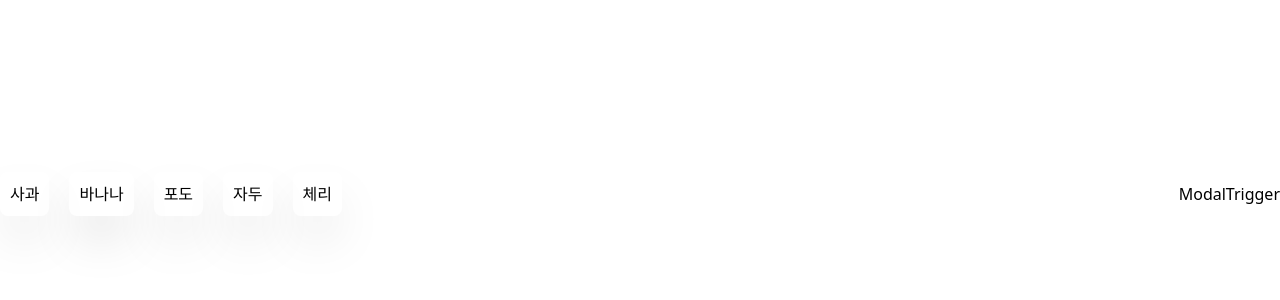
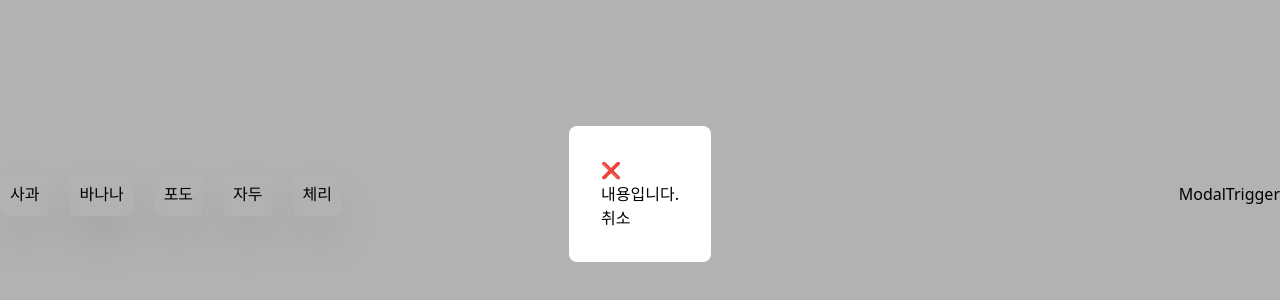
Before and after one commit to hyeon9782/user-interface-elements, a React (Vite) app: page / in a window 1280 px wide. Shown: the part 206-506 px from the top of the page. Built offline with nearby package versions, Linux system fonts and the light colour scheme.

Commit message:
rename: SelectBox => Select 컴포넌트로 이름 변경

```diff
--- a/src/components/modal/Modal.tsx
+++ b/src/components/modal/Modal.tsx
@@ -7,11 +7,10 @@ import ModalClose from "./ModalClose";
 import ModalTrigger from "./ModalTrigger";
 
 type Props = {
-  isOpen: boolean;
   children: ReactNode;
 };
 
-const Modal = ({ isOpen, children }: Props) => {
+const Modal = ({ children }: Props) => {
   useEffect(() => {
     document.body.style.overflow = "hidden";
     return () => {
@@ -20,11 +19,11 @@ const Modal = ({ isOpen, children }: Props) => {
   }, []);
   return (
     <>
-      {isOpen && (
+      {
         <div className="fixed inset-0 flex items-center justify-center">
           {children}
         </div>
-      )}
+      }
     </>
   );
 };
--- a/src/components/select/SelectBox.tsx
+++ b/src/components/select/Select.tsx
@@ -3,7 +3,7 @@ import SelectTrigger from "./SelectTrigger";
 type Props = {
   options: [];
 };
-const SelectBox = ({ options }: Props) => {
+const Select = ({ options }: Props) => {
   const [selectedItem, setSelectedItem] = useState<string | null>(null);
   const [open, setOpen] = useState(false);
 
@@ -42,6 +42,6 @@ const SelectBox = ({ options }: Props) => {
   );
 };
 
-export default SelectBox;
+export default Select;
 
-SelectBox.Trigger = SelectTrigger;
+Select.Trigger = SelectTrigger;
--- a/src/pages/HomePage.tsx
+++ b/src/pages/HomePage.tsx
@@ -43,7 +43,7 @@ const HomePage = () => {
         removeFromCart={removeFromCart}
       />
       <Modal.Trigger openModal={openModal} />
-      <Modal isOpen={isOpen}>
+      <Modal>
         <Modal.Overlay onClose={closeModal} />
         <Modal.Content>
           <Modal.Header>
```
